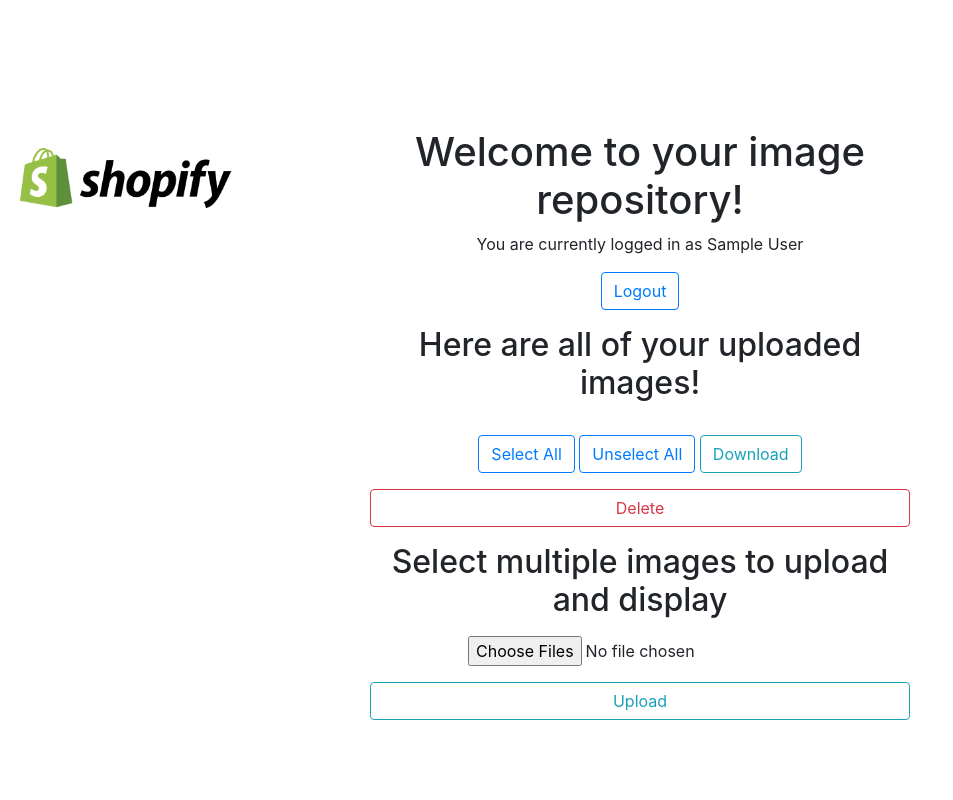
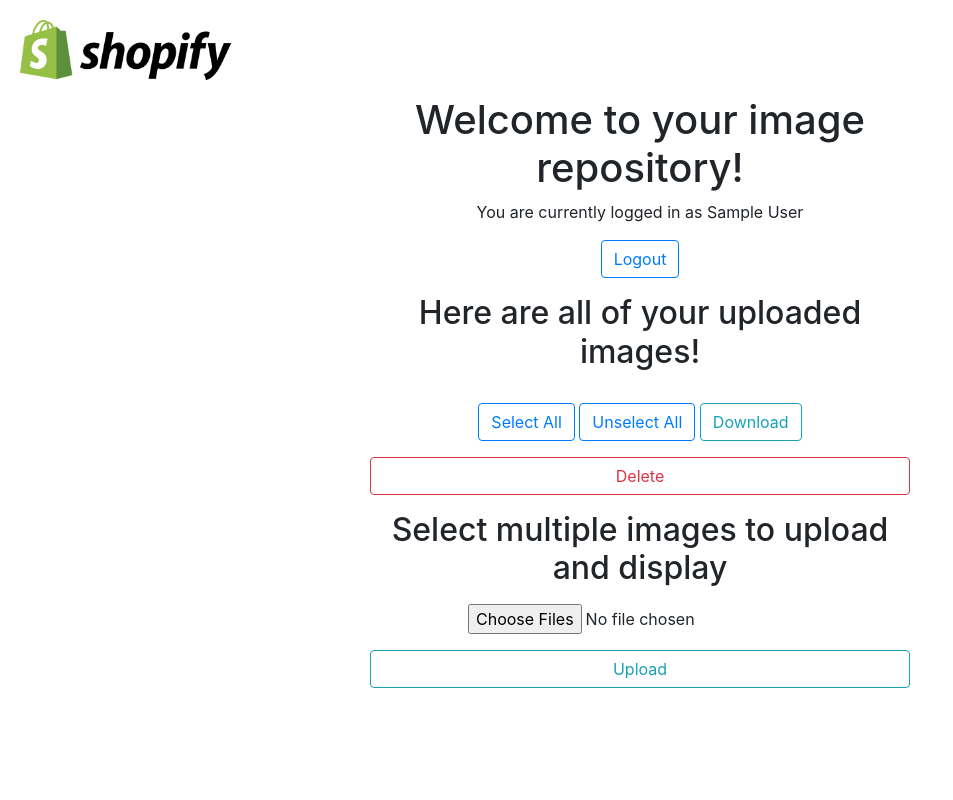
Before and after one commit to AndyJiang99/Shopify-Winter-2021-Image-Repo, a Flask app: page / in a window 1280 px wide. Shown: the whole page, without its empty margins (0-953 px from the left). Run offline with Flask 2, Linux system fonts and the light colour scheme; the visitor is signed in with stand-in values (Sample User, id 1); data that the repository does not hold is empty; some libraries are stand-ins or nearby versions.

Commit message:
fix (logo): placement on dashboard

```diff
--- a/templates/dashboard.html
+++ b/templates/dashboard.html
@@ -1,7 +1,7 @@
 {% extends "layout.html" %}
 {% block body %}
-<div class="container" style="height:100%; display:block; margin-top:10%">
-    <div class="row h-100" style='text-align: center; display:block;'>
+<div class="container" style="height:100vh;">
+    <div class="row h-100" style='text-align: center;'>
         <div class="col-sm-6 col-md-offset-6 mx-auto my-auto">
             <h1> Welcome to your image repository! </h1>
             <p> You are currently logged in as {{ name }}
```
